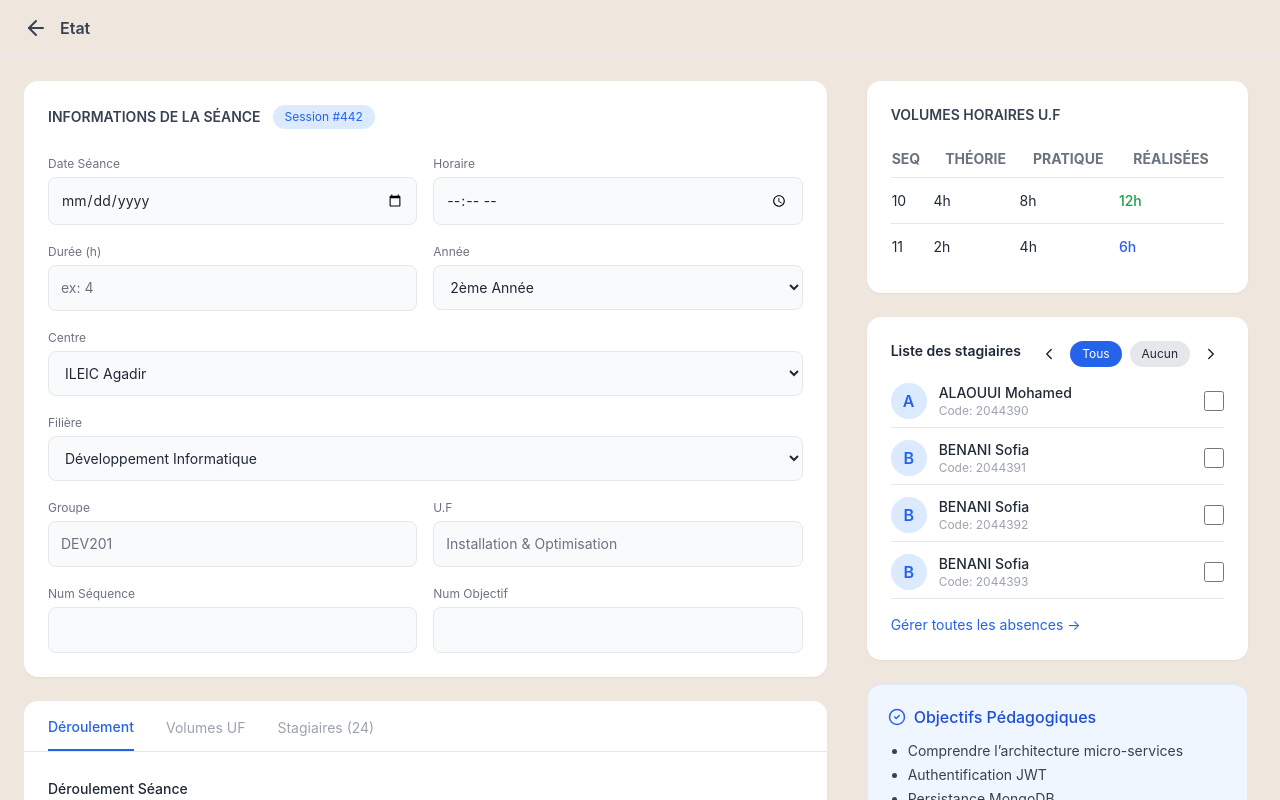
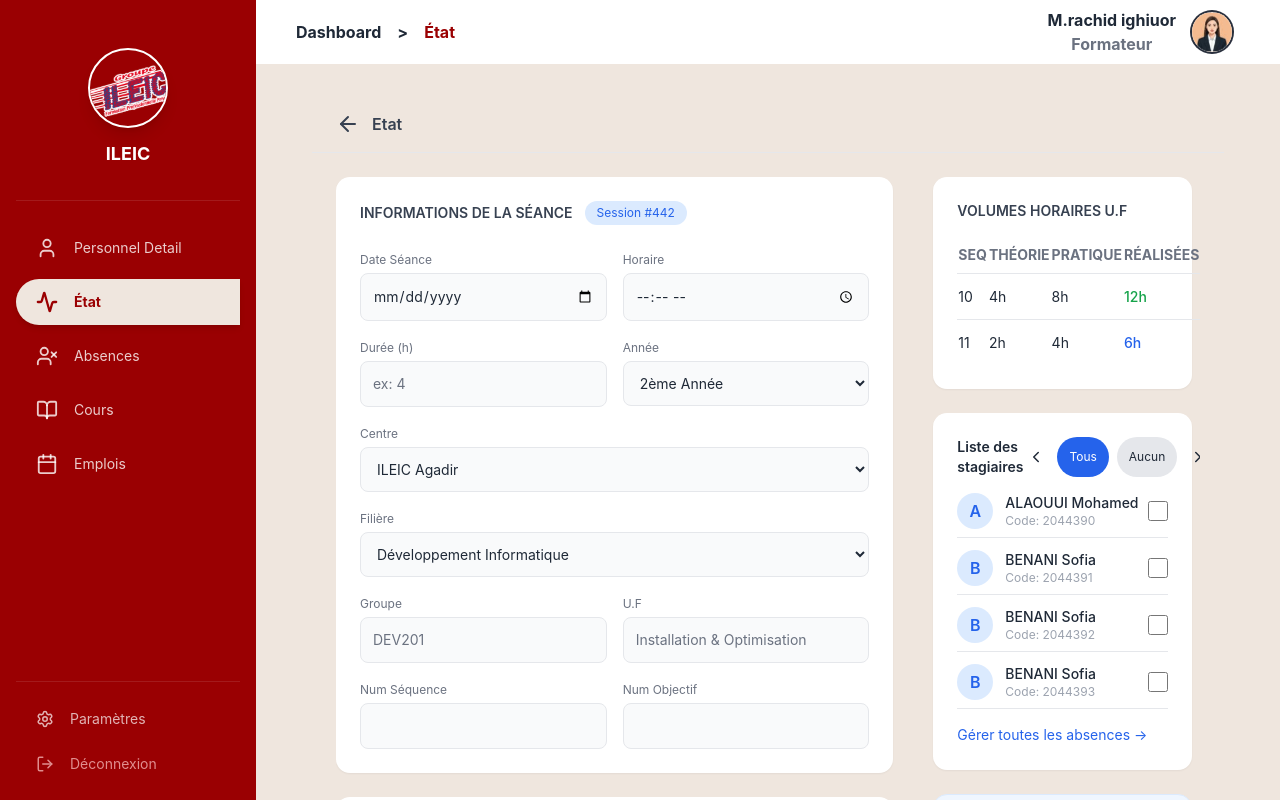
Before and after one commit to yozanSAN/Project_ILEIC, a React app in the folder frontend/: page /formateur/etat in a window 1280 px wide. Shown: the top 800 px of the page. Built offline with nearby package versions, Linux system fonts and the light colour scheme; the HTML template or start-up script is replaced by a standard one.

Commit message:
modifie layout et formateur interfaces

```diff
--- a/frontend/src/components/layout/MainLayout.jsx
+++ b/frontend/src/components/layout/MainLayout.jsx
@@ -1,29 +1,45 @@
-import Sidebar from "./Sidebar"
-import Navbar from "./Navbar"
-import { secretaryItems } from "../../data/secretary/secretary_sidebar_items"
-import user from '../../data/secretary/user'
+import Sidebar from "./Sidebar";
+import Navbar from "./Navbar";
+import { useLocation } from "react-router-dom";
+
+// items
+import { secretaryItems } from "../../data/secretary/secretary_sidebar_items";
+import { formateurItems } from "../../data/formateur/formateur-sidebar-items";
+
+// users
+import secretaryUser from "../../data/secretary/user";
+import formateurUser from "../../data/formateur/formateur";
 
 export default function MainLayout({ children }) {
+  const location = useLocation();
+// chof hna izid amine mazal dakchi dyalo items lmohim dir bhal haka hta f condition li ltaht ou importation
+  const isFormateur = location.pathname.startsWith("/formateur");
+  const isSecretary = location.pathname.startsWith("/secretaire");
+
+  let sidebarItems;
+  let currentUser;
+
+  if (isFormateur) {
+    sidebarItems = formateurItems;
+    currentUser = formateurUser;
+  } else if (isSecretary) {
+    sidebarItems = secretaryItems;
+    currentUser = secretaryUser;
+  }
+
   return (
     <div className="flex h-screen w-full bg-background overflow-hidden">
+      <Sidebar items={sidebarItems} />
 
-      {/* 1. SIDEBAR: Stays on the left, fixed width */}
-      <Sidebar items={secretaryItems} />
+      <div className="flex flex-col flex-1 min-w-0">
+        <Navbar user={currentUser} items={sidebarItems} />
 
-      {/* 2. RIGHT WRAPPER: Takes remaining space */}
-      <div className="flex flex-col flex-1 min-w-0">
-
-        {/* 3. NAVBAR: Stays at the top, perfectly aligned with the content below */}
-        <Navbar user={user} />
-
-        {/* 4. THE CENTRAL AREA: This is where the magic happens */}
         <main className="flex-1 overflow-y-auto p-4 md:p-8">
           <div className="w-full px-6">
             {children}
           </div>
-
         </main>
       </div>
     </div>
-  )
+  );
 }
--- a/frontend/src/components/layout/Navbar.jsx
+++ b/frontend/src/components/layout/Navbar.jsx
@@ -1,22 +1,45 @@
-export default function Navbar({ user, pageTitle = "Dashboard" }) {
+import { useLocation } from "react-router-dom";
+
+export default function Navbar({ user, items = [] }) {
+  const location = useLocation();
 
   if (!user) return null;
 
-  const formatRole = (r) => r ? r.charAt(0).toUpperCase() + r.slice(1).toLowerCase() : "—";
+  // Find current page based on path
+  const currentItem = items.find((item) =>
+    location.pathname.startsWith(item.path)
+  );
+
+  const pageTitle = currentItem ? currentItem.label : "Dashboard";
+
+  // Handle gender (homme / femme)
+  const prefix = user.gender === "homme" ? "M." : "Mme.";
+
+  const formatRole = (r) =>
+    r ? r.charAt(0).toUpperCase() + r.slice(1).toLowerCase() : "—";
 
   return (
-    <header className='flex justify-between items-center bg-white px-10 font-bold'>
-      <div className='flex justify-between items-center gap-4 '>
+    <header className="flex justify-between items-center bg-white px-10 font-bold">
+      <div className="flex justify-between items-center gap-4">
         <p>Dashboard</p>
-        <p className='font-bold'>&gt;</p>
-        <p className='text-primary'>Gestion Stagiaire</p>
+        <p className="font-bold">&gt;</p>
+        <p className="text-primary">{pageTitle}</p>
       </div>
-      <div className='p-2 flex justify-center items-center gap-4'>
-        <div className='flex flex-col justify-center items-center'>
-          <p>Mme.{user.name}</p>
-          <p className='text-muted'>{user.role}</p>
+
+      <div className="p-2 flex justify-center items-center gap-4">
+        <div className="flex flex-col justify-center items-center">
+          <p>
+            {prefix}
+            {user.name}
+          </p>
+          <p className="text-muted">{formatRole(user.role)}</p>
         </div>
-        <img src="/default_pdp.SVG" alt="" class="inline-block size-10 rounded-full ring-2 ring-gray-900 outline -outline-offset-1 outline-white/10" />
+
+        <img
+          src="/default_pdp.SVG"
+          alt=""
+          className="inline-block size-10 rounded-full ring-2 ring-gray-900 outline -outline-offset-1 outline-white/10"
+        />
       </div>
     </header>
   );
--- a/frontend/src/data/formateur/formateur.js
+++ b/frontend/src/data/formateur/formateur.js
@@ -1,5 +1,8 @@
 // src/data/formateur/formateur.js
 const formateur =
-{ name:'rachid ighiuor' , role:'Formateur' }
+{ name:'rachid ighiuor' ,
+  role:'Formateur',
+  gender: "homme",
+}
 
 export default formateur;
--- a/frontend/src/data/secretary/user.js
+++ b/frontend/src/data/secretary/user.js
@@ -1,5 +1,8 @@
 
  const user =
-  { name:'Naima' , role:'SECRETAIRE PRINCIPAL' }
+  { name:'Naima' ,
+    role:'SECRETAIRE PRINCIPAL',
+    gender: "femme",
+  }
 
 export default user;
--- a/frontend/src/pages/formateur/AbsenceFormateur/AbsencesFormateur.jsx
+++ b/frontend/src/pages/formateur/AbsenceFormateur/AbsencesFormateur.jsx
@@ -8,6 +8,7 @@ import {
   Pencil,
   FileText,
 } from "lucide-react";
+import MainLayout from "../../../components/layout/MainLayout"
 
 
 export default function AbsencesFormateur() {
@@ -30,8 +31,9 @@ export default function AbsencesFormateur() {
   const absentCount = filteredAbsences.filter(a => a.status === "non").length;
 
   return (
+    <MainLayout>
     <div className="min-h-screen bg-background px-6 py-6">
-      {/* HEADER - fixed height */}
+      {/* HEADER */}
       <div className="shrink-0 bg-bachground border-b px-6 py-4 flex items-center gap-3">
         <ArrowLeft className="cursor-pointer text-gray-700" size={24} />
         <h1 className="font-semibold text-gray-700">Absence</h1>
@@ -72,7 +74,7 @@ export default function AbsencesFormateur() {
             })}
           </button>
 
-          {/* DATE PICKER UNDER BUTTON */}
+          {/* DATE PICKER */}
           {showDatePicker && (
             <input
               type="date"
@@ -128,5 +130,6 @@ export default function AbsencesFormateur() {
         )}
       </div>
     </div>
+    </MainLayout>
   );
 }
--- a/frontend/src/pages/formateur/CoursFormateur/CoursFormateur.jsx
+++ b/frontend/src/pages/formateur/CoursFormateur/CoursFormateur.jsx
@@ -9,12 +9,15 @@ import {
   modelesCours,
   sampleCourses,
 } from "./cours-data";
+import MainLayout from "../../../components/layout/MainLayout"
+
 
 export default function CoursFormateur() {
   const [showAddCourse, setShowAddCourse] = useState(false);
   const [selectedFile, setSelectedFile] = useState(null);
 
   return (
+    <MainLayout>
     <div className="min-h-screen bg-background p-6 md:p-8">
       {/* HEADER */}
       <div className="flex items-center justify-between mb-8">
@@ -157,6 +160,7 @@ export default function CoursFormateur() {
         ))}
       </div>
     </div>
+    </MainLayout>
   );
 }
 
--- a/frontend/src/pages/formateur/EmploisFormateur/EmploisFormateur.jsx
+++ b/frontend/src/pages/formateur/EmploisFormateur/EmploisFormateur.jsx
@@ -1,9 +1,11 @@
 // src/pages/formateur/EmploisFormateur/EmploisFormateur.jsx
 import { Calendar, Download } from "lucide-react";
 import { emplois, horaires, emploiFile } from "./EmploisFormateurdata";
+import MainLayout from "../../../components/layout/MainLayout"
 
 export default function EmploisFormateur() {
   return (
+    <MainLayout>
     <div className="min-h-screen bg-gray-50 p-6 md:p-8">
 
       {/* HEADER */}
@@ -79,5 +81,6 @@ export default function EmploisFormateur() {
       </div>
 
     </div>
+    </MainLayout>
   );
 }
--- a/frontend/src/pages/formateur/EtatFormateur/EtatFormateur.jsx
+++ b/frontend/src/pages/formateur/EtatFormateur/EtatFormateur.jsx
@@ -1,8 +1,8 @@
 import React, { useState } from "react";
 import { ArrowLeft, CheckCircle2, ChevronLeft, ChevronRight } from "lucide-react";
+import MainLayout from "../../../components/layout/MainLayout"
 
 export default function EtatFormateur() {
-  // Form state
   const [formData, setFormData] = useState({
     dateSeance: "",
     horaire: "",
@@ -51,17 +51,16 @@ export default function EtatFormateur() {
   };
 
   return (
+    <MainLayout>
     <div className="min-h-screen flex flex-col bg-bachground ">
-      {/* HEADER - fixed height */}
+      {/* HEADER */}
       <div className="shrink-0 bg-bachground border-b px-6 py-4 flex items-center gap-3">
         <ArrowLeft className="cursor-pointer text-gray-700" size={24} />
         <h1 className="font-semibold text-gray-700">Etat</h1>
       </div>
 
-      {/* MAIN CONTENT AREA - takes remaining height, allows internal scroll */}
       <div className="flex-1  px-6 py-6">
         <div className="h-full max-w-7xl mx-auto grid grid-cols-1 lg:grid-cols-3 gap-8 overflow-hidden">
-          {/* LEFT COLUMN - scrolls with parent if needed */}
           <div className="lg:col-span-2 space-y-6 pr-2">
             {/* INFORMATIONS */}
             <div className="bg-white rounded-xl p-6 shadow-sm">
@@ -190,7 +189,7 @@ export default function EtatFormateur() {
             </div>
           </div>
 
-          {/* RIGHT COLUMN - independent scroll */}
+
           <div className="space-y-6  pr-2">
             {/* VOLUMES UF */}
             <div className="bg-white rounded-xl p-6 shadow-sm">
@@ -288,7 +287,7 @@ export default function EtatFormateur() {
         </div>
       </div>
 
-      {/* FIXED BOTTOM BAR */}
+      {/* BOTTOM BAR */}
       <div className="mt-auto backdrop-blur-md bg-white/70 border-t px-6 py-4 flex flex-wrap gap-4 justify-between items-center shadow-lg rounded-[20px]">
 
       {/* VALIDATE BUTTON */}
@@ -302,7 +301,7 @@ export default function EtatFormateur() {
 
       <div className="flex gap-3 flex-wrap">
 
-        {/* CLEAR BUTTON */}
+        {/* vider BUTTON */}
         <button
           onClick={handleVider}
           className="px-5 py-3 bg-white/60 border border-gray-300 hover:bg-gray-100 rounded-[20px] transition"
@@ -310,7 +309,7 @@ export default function EtatFormateur() {
           Vider
         </button>
 
-        {/* MY STATES BUTTON */}
+        {/* STATES BUTTON */}
         <button className="px-5 py-3 bg-white/60 border border-gray-300 hover:bg-gray-100 rounded-[20px] transition">
           Mes États
         </button>
@@ -330,6 +329,7 @@ export default function EtatFormateur() {
         </div>
       )}
     </div>
+    </MainLayout>
   );
 }
 
--- a/frontend/src/routes/FormateurRoutes.jsx
+++ b/frontend/src/routes/FormateurRoutes.jsx
@@ -1,5 +1,3 @@
-import MainLayout from "../components/layout/MainLayout";
-
 import PersonalDetailFormateur from "../pages/formateur/ProfileFormateur/PersonalDetailFormateur";
 import EtatFormateur from "../pages/formateur/EtatFormateur/EtatFormateur";
 import AbsencesFormateur from "../pages/formateur/AbsenceFormateur/AbsencesFormateur";
```
Also changed, not shown: frontend/src/pages/formateur/ProfileFormateur/PersonalDetailFormateur.jsx (+6 -9 lines), 1 other file (tests, documents, lock files or other folders).
